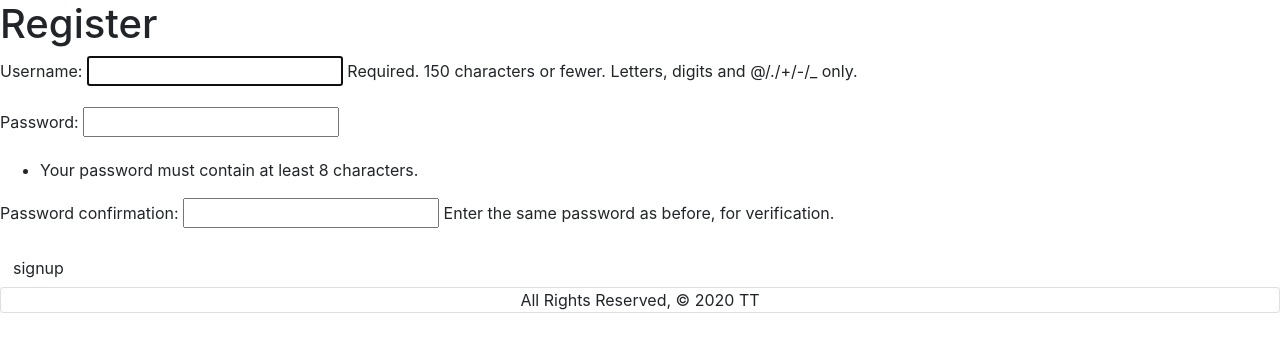
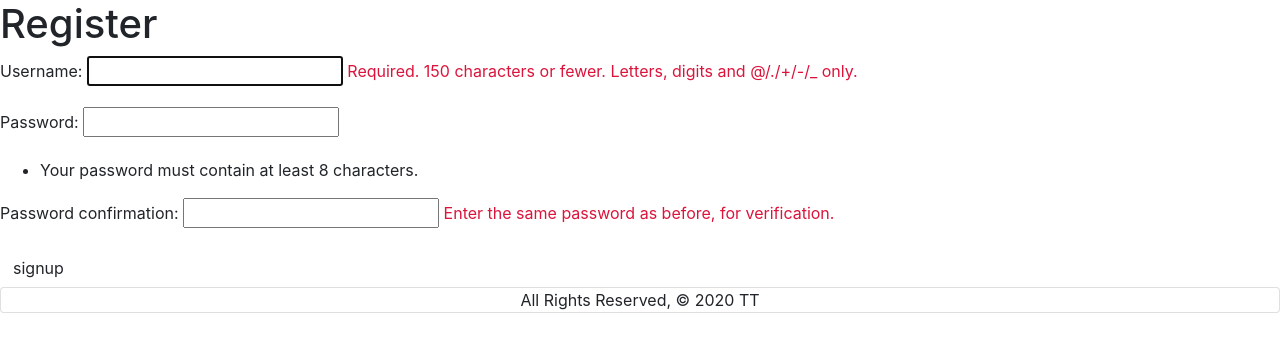
Before and after one commit to longevitytina/massage.ify, a Django app: page /accounts/signup in a window 1280 px wide. Shown: the part 56-408 px from the top of the page. Run offline with Django 3.2, Linux system fonts and the light colour scheme; parts of the project's set-up code (start-up, migrations or seed data) failed here and were passed over; some libraries are stand-ins or nearby versions.

Commit message:
Styles error message red on registration

```diff
--- a/main_app/static/css/style.css
+++ b/main_app/static/css/style.css
@@ -10,3 +10,7 @@ footer {
   padding-top: 0;
   text-align: center;
 }
+
+.helptext {
+  color: crimson;
+}
```
